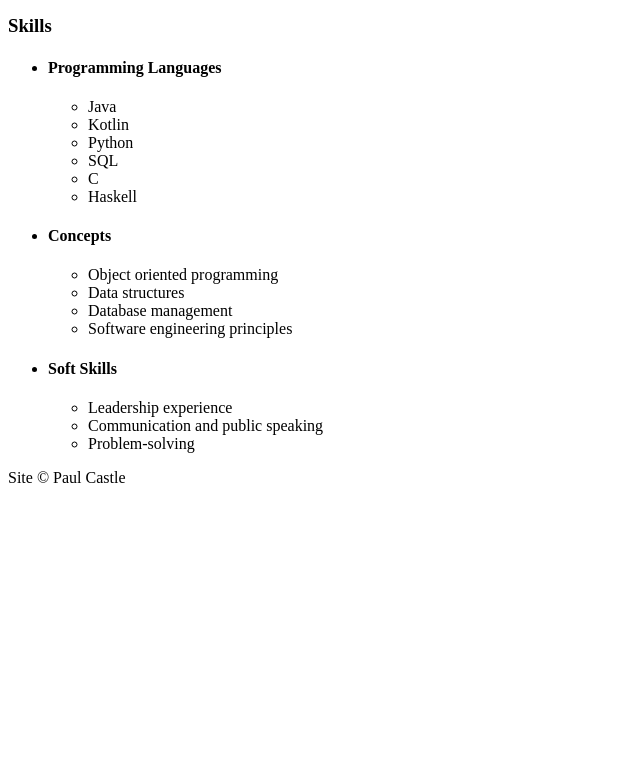
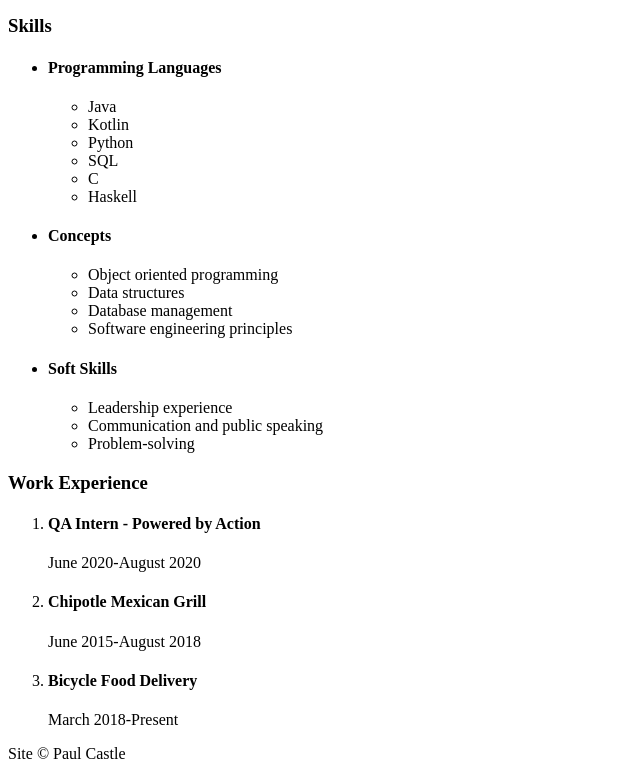
Before and after one commit to rcrobot/Project1, a plain HTML site: page resume/index.html in a window 1280 px wide. Shown: the part 454-1233 px from the top of the page, without its empty margins (0-640 px from the left). Before the commit the page ends 957 px from the top, so only its background shows below. Drawn offline with Linux system fonts and the light colour scheme.

Commit message:
Add experience section

```diff
--- a/resume/index.html
+++ b/resume/index.html
@@ -77,6 +77,24 @@
           </ul>
         </section>
 
+        <section id="experience">
+          <h3>Work Experience</h3>
+          <ol>
+            <li>
+              <h4>QA Intern - Powered by Action</h4>
+              <p>June 2020-August 2020</p>
+            </li>
+            <li>
+              <h4>Chipotle Mexican Grill</h4>
+              <p>June 2015-August 2018</p>
+            </li>
+            <li>
+              <h4>Bicycle Food Delivery</h4>
+              <p>March 2018-Present</p>
+            </li>
+          </ol>
+        </section>
+
       </article>
     </main>
 
```
